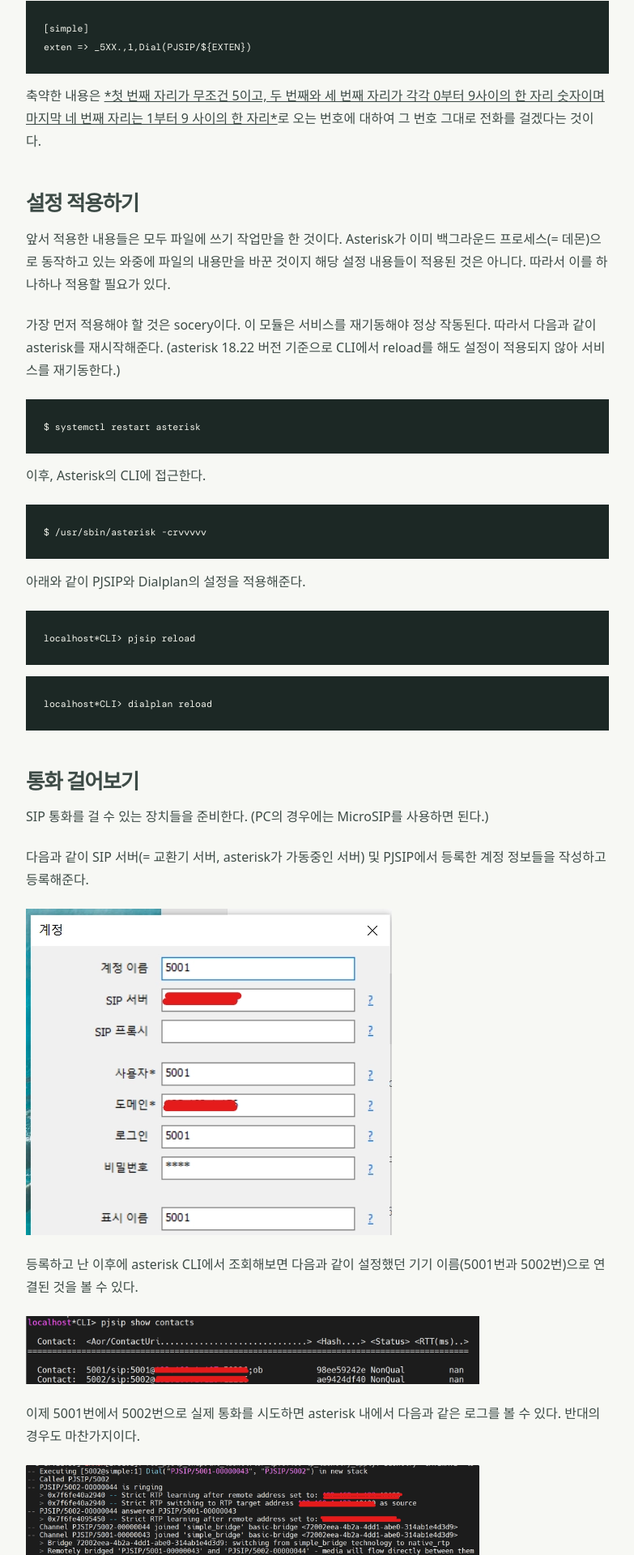
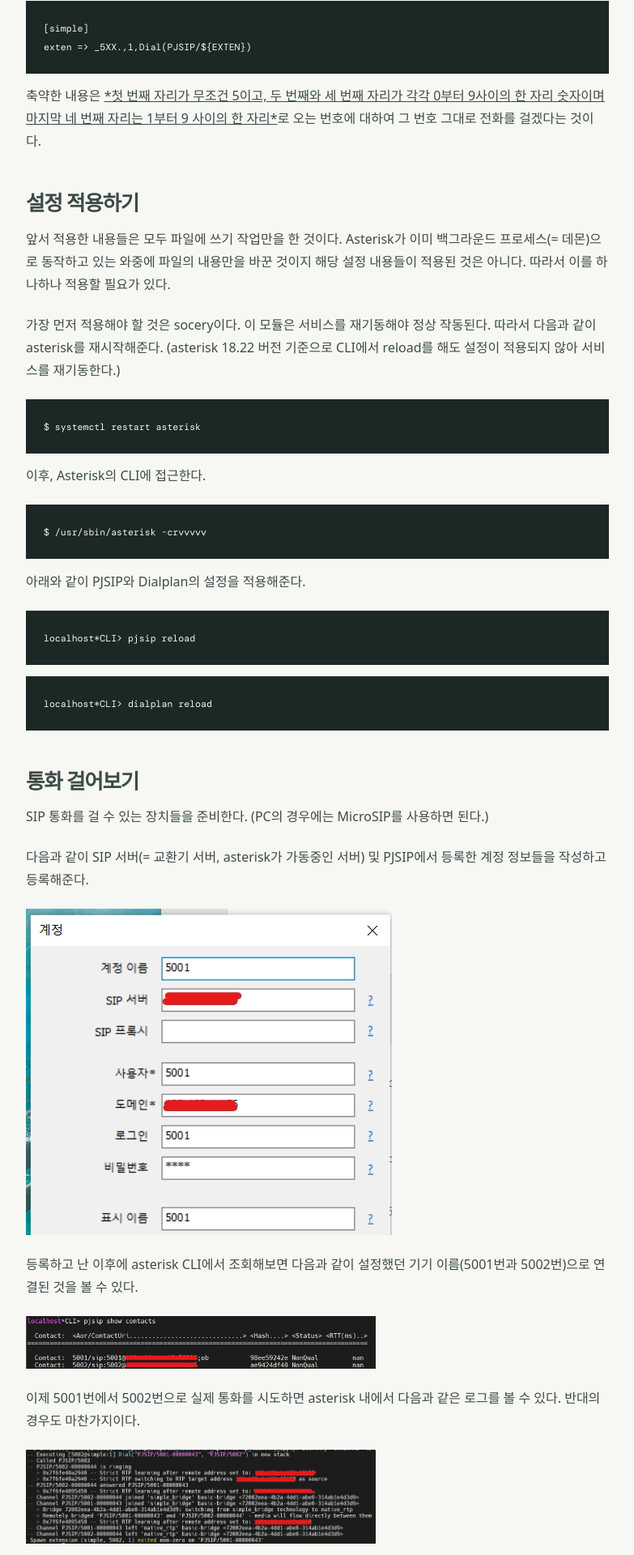
Before and after one commit to NotableDeveloper/NotableDeveloper.github.io, a Jekyll site: the page built from _posts/2026-11-02-asterisk-simple-switchboard.md, in a window 1280 px wide. Shown: the part 4480-6400 px from the top of the page at 81% size, without its empty margins (68-851 px from the left). Built offline with Jekyll 4.4.1, drawn with Linux system fonts in a browser that asks for light colours; some web fonts are replaced.

Commit message:
Reduce desktop post image width

```diff
--- a/assets/css/style.css
+++ b/assets/css/style.css
@@ -45,7 +45,7 @@ h1, h2, h3 { margin: 0; line-height: 1.18; letter-spacing: -.05em; }
 .post-body h2 { font-size: 1.6rem; }
 .post-body p { margin: 0 0 22px; }
 .post-body img { display: block; max-width: 100%; height: auto; }
-.post-body .post-image--compact img { width: 78%; max-width: 560px; }
+.post-body .post-image--compact img { width: 60%; max-width: 440px; }
 .post-body code { padding: 2px 5px; background: var(--accent-soft); font-family: "DM Mono", monospace; font-size: .85em; }
 .post-body pre { overflow-x: auto; padding: 22px; color: #f4f5ed; background: #1c2825; font: .85rem/1.7 "DM Mono", monospace; }
 .post-body pre code { padding: 0; background: none; }
```
